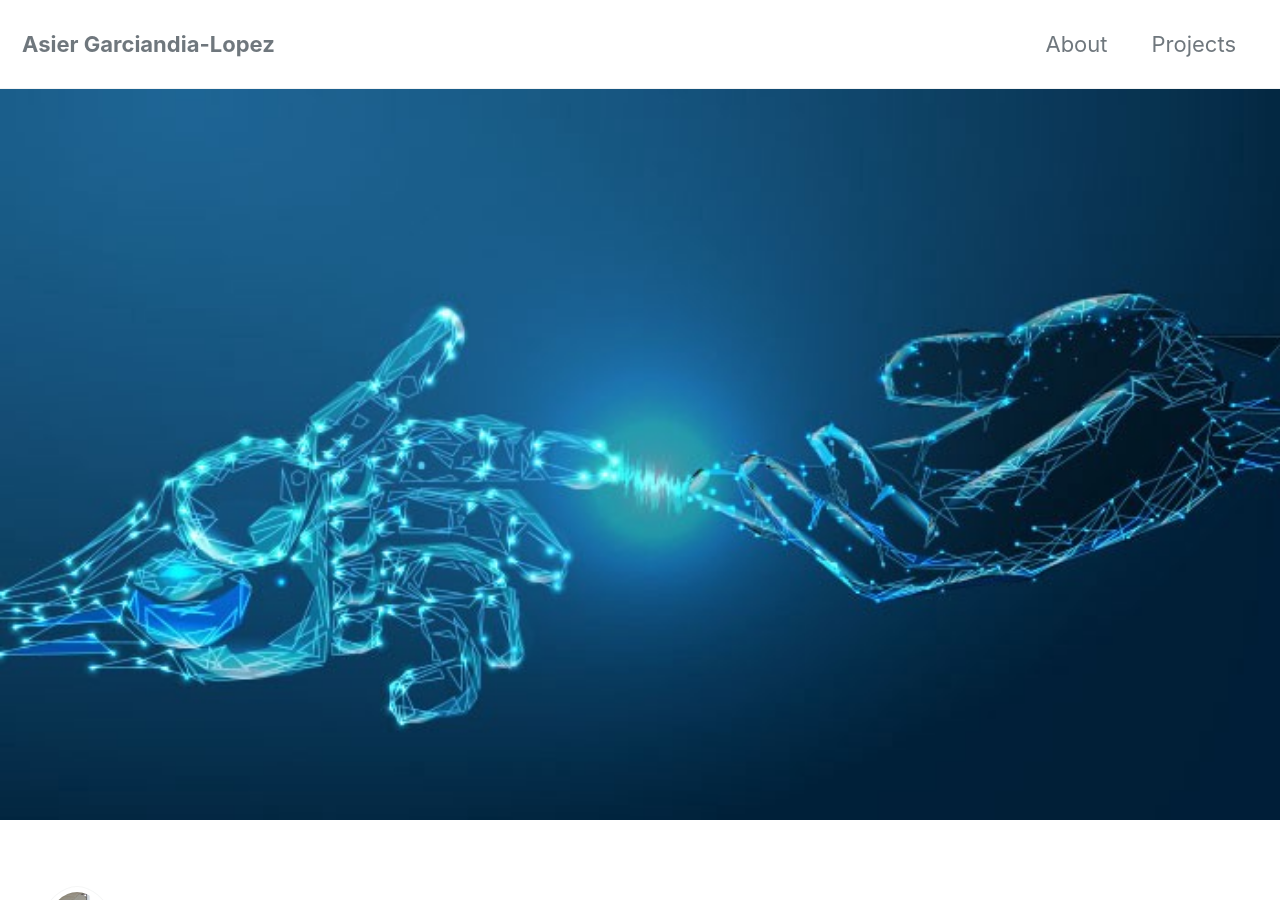
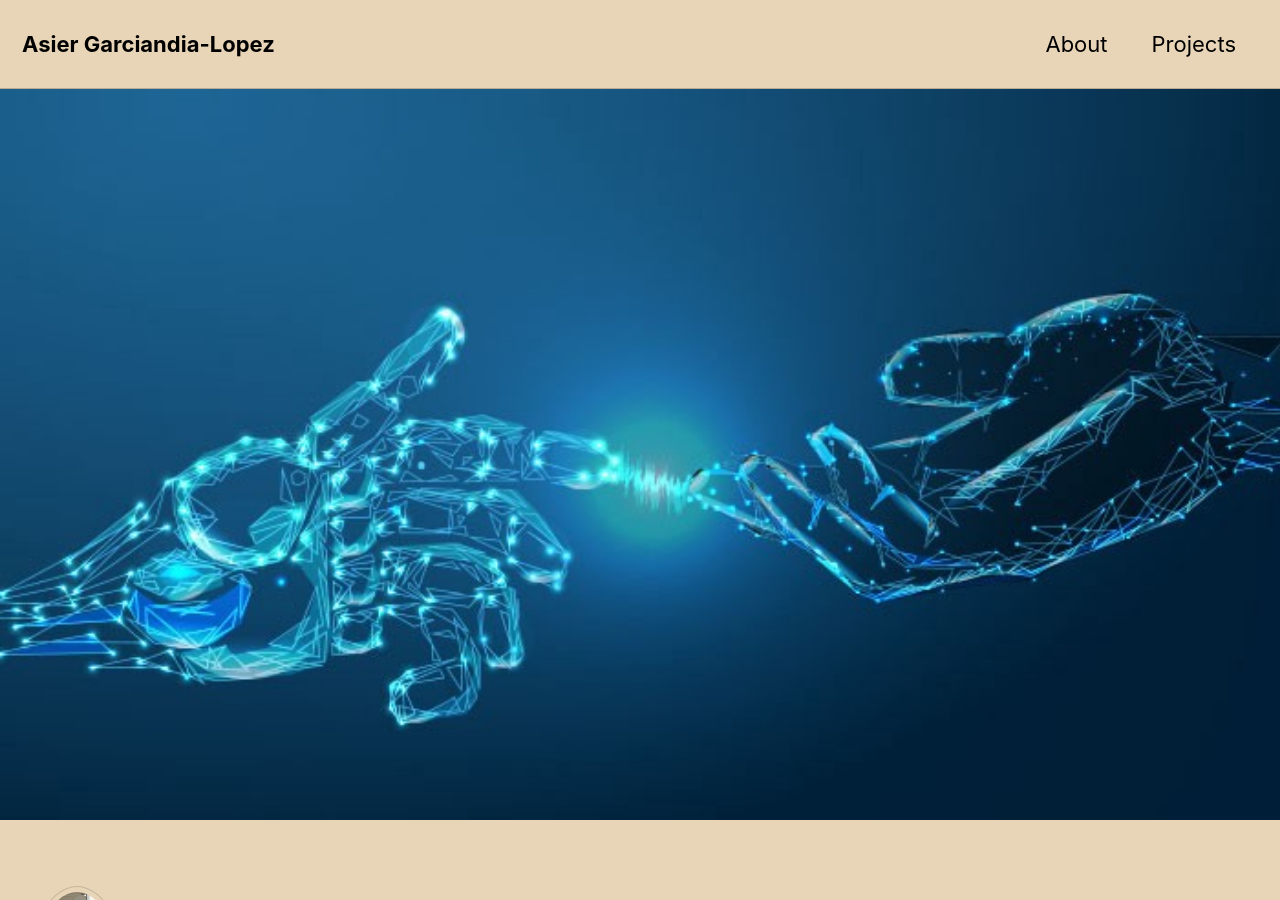
Before and after one commit to garciand/garciand.github.io, a Jekyll site: the page built from index.html, in a window 1280 px wide and 900 px high. Built offline with Jekyll 4.4.1, drawn with Linux system fonts in a browser that asks for light colours; cached includes are drawn as plain includes; nearby versions of some CDN libraries; the list of posts is cut into pages by our own code; some of the changed text lies outside the part shown.

Commit message:
new theme

```diff
--- a/_config.yml
+++ b/_config.yml
@@ -12,7 +12,7 @@
 
 # theme                  : "minimal-mistakes-jekyll"
 # remote_theme           : "mmistakes/minimal-mistakes"
-minimal_mistakes_skin    : "default" # "air", "aqua", "contrast", "dark", "dirt", "neon", "mint", "plum", "sunrise"
+minimal_mistakes_skin    : "sunrise" # "air", "aqua", "contrast", "dark", "dirt", "neon", "mint", "plum", "sunrise"
 
 # Site Settings
 locale                   : "en-US"
@@ -110,7 +110,7 @@
   name             : "Asier Garciandia-Lopez"
   avatar           : "/images/profile.jpg" # path of avatar image, e.g. "/assets/images/bio-photo.jpg"
   bio              : "Personal Portfolio"
-  location         : "Pamplona, Spain"
+  location         : "Navarra, Spain"
   email            :
   links:
     - label: "Email"
```
